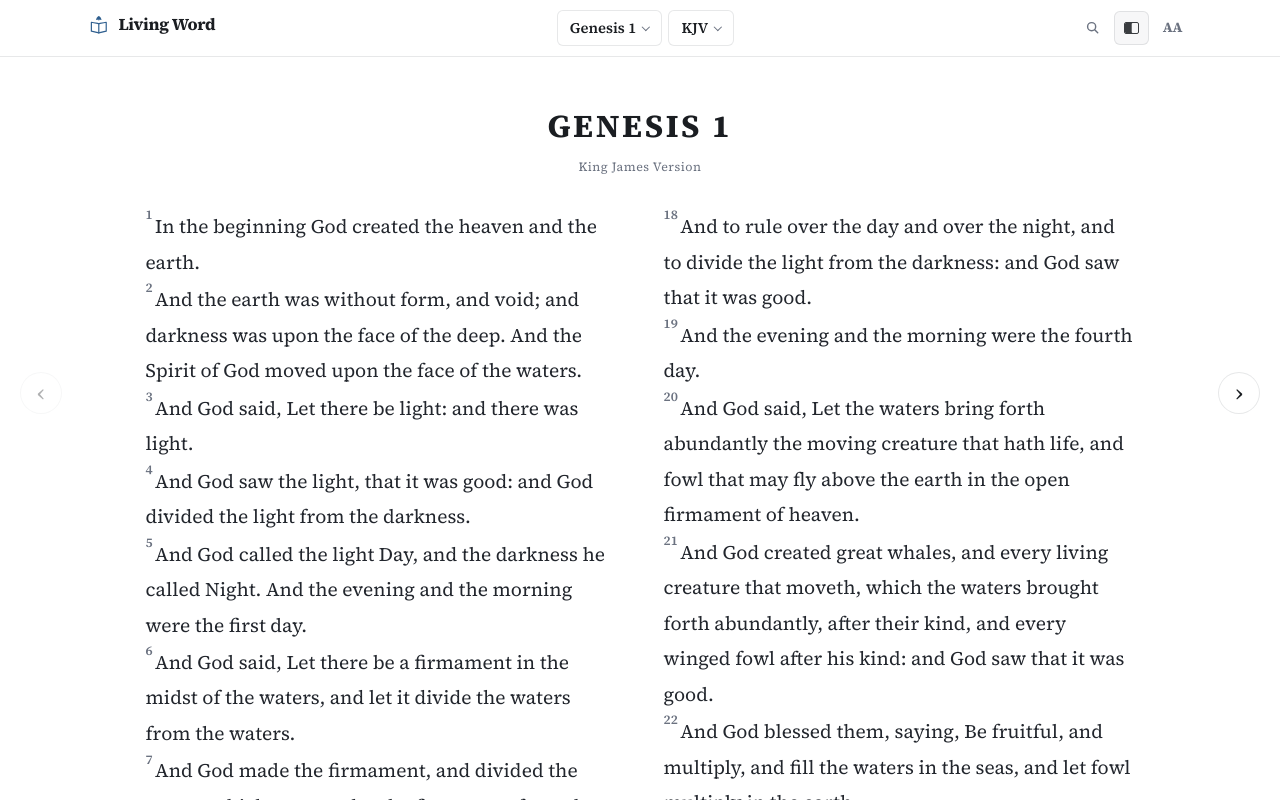
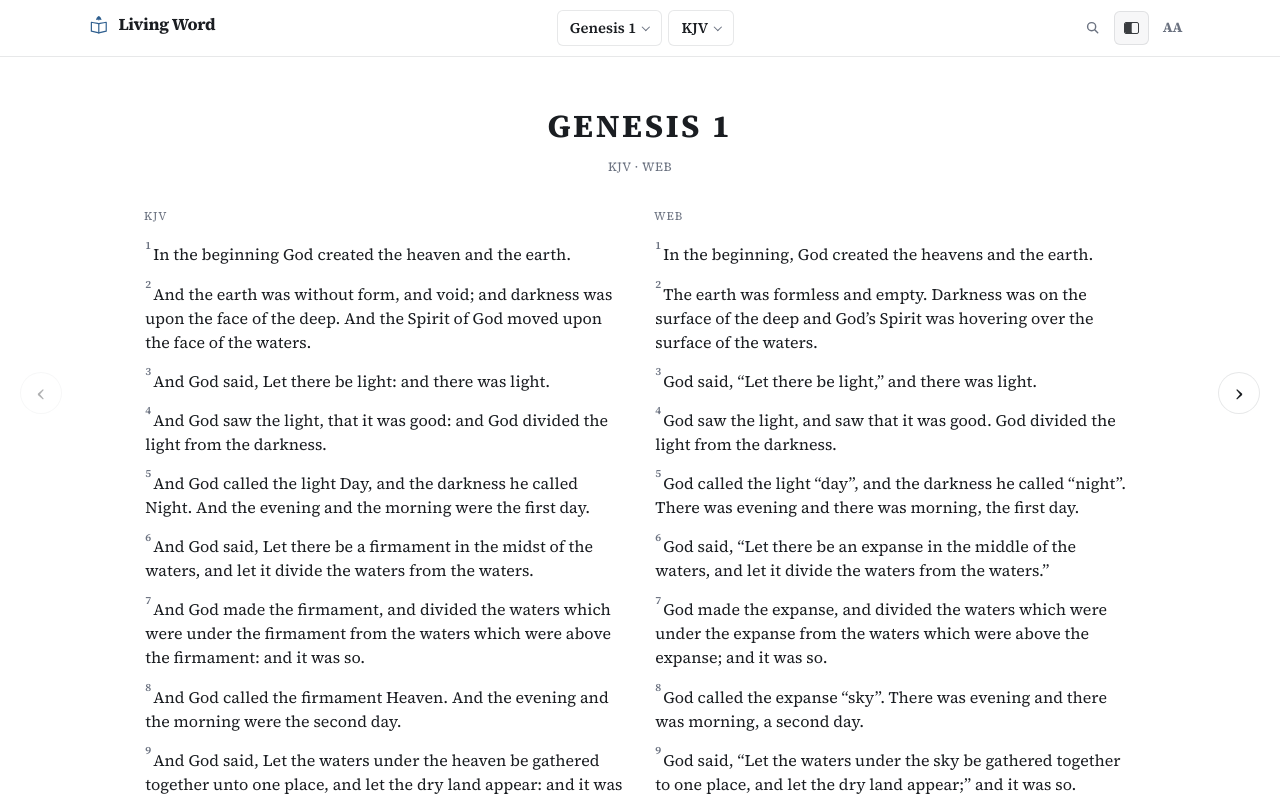
Before and after one commit to Thespaceblade/living-word, a Next.js app: page /read/kjv/genesis/1 in a window 1280 px wide. Both pictures are taken after a click on the button 1131 px from the left and 27 px from the top of the page. Built offline with nearby package versions, Linux system fonts and the light colour scheme.

Commit message:
Add true side-by-side parallel Bible versions
Replace dual CSS columns of one text with verse-aligned primary and
secondary versions. Parallel version is chosen in settings and loaded
through /api/chapter.

```diff
--- a/data/processed/catalog.json
+++ b/data/processed/catalog.json
@@ -1 +1 @@
-{"versions":[{"id":"kjv","label":"KJV","name":"King James Version"},{"id":"asv","label":"ASV","name":"American Standard Version"},{"id":"web","label":"WEB","name":"World English Bible"},{"id":"bsb","label":"BSB","name":"Berean Standard Bible"},{"id":"bbe","label":"BBE","name":"Bible in Basic English"},{"id":"nheb","label":"NHEB","name":"New Heart English Bible"}],"books":[{"book":"Genesis","slug":"genesis","chapters":50,"commentaryEntries":290,"taggedVerses":1533,"license":"cc0-1.0","author":"Matthew Henry"},{"book":"Psalms","slug":"psalms","chapters":150,"commentaryEntries":593,"taggedVerses":2461,"license":"cc0-1.0","author":"Matthew Henry"},{"book":"John","slug":"john","chapters":21,"commentaryEntries":118,"taggedVerses":879,"license":"cc0-1.0","author":"Matthew Henry"}],"generatedAt":"2026-09-07T16:27:15.196Z"}
+{"versions":[{"id":"kjv","label":"KJV","name":"King James Version"},{"id":"asv","label":"ASV","name":"American Standard Version"},{"id":"web","label":"WEB","name":"World English Bible"},{"id":"bsb","label":"BSB","name":"Berean Standard Bible"},{"id":"bbe","label":"BBE","name":"Bible in Basic English"},{"id":"nheb","label":"NHEB","name":"New Heart English Bible"}],"books":[{"book":"Genesis","slug":"genesis","chapters":50,"commentaryEntries":290,"taggedVerses":1533,"license":"cc0-1.0","author":"Matthew Henry"},{"book":"Psalms","slug":"psalms","chapters":150,"commentaryEntries":593,"taggedVerses":2461,"license":"cc0-1.0","author":"Matthew Henry"},{"book":"John","slug":"john","chapters":21,"commentaryEntries":118,"taggedVerses":879,"license":"cc0-1.0","author":"Matthew Henry"}],"generatedAt":"2026-09-07T17:09:30.740Z"}
--- /dev/null
+++ b/src/app/api/chapter/route.ts
@@ -0,0 +1,34 @@
+import { NextResponse } from "next/server";
+import { getChapter, isValidVersion } from "@/lib/content";
+
+export async function GET(request: Request) {
+  const { searchParams } = new URL(request.url);
+  const version = searchParams.get("version");
+  const slug = searchParams.get("slug");
+  const chapter = Number(searchParams.get("chapter"));
+
+  if (
+    !version ||
+    !slug ||
+    !Number.isFinite(chapter) ||
+    !isValidVersion(version)
+  ) {
+    return NextResponse.json(
+      { error: "Required: version, slug, chapter" },
+      { status: 400 },
+    );
+  }
+
+  const data = getChapter(version, slug, chapter);
+  if (!data) {
+    return NextResponse.json({ error: "Chapter not found" }, { status: 404 });
+  }
+
+  return NextResponse.json({
+    book: data.book,
+    slug: data.slug,
+    version: data.version,
+    chapter: data.chapter.chapter,
+    verses: data.chapter.verses,
+  });
+}
--- a/src/app/globals.css
+++ b/src/app/globals.css
@@ -764,6 +764,68 @@ a {
   max-width: 68rem;
 }
 
+.parallel-board {
+  margin-top: 2rem;
+}
+
+.parallel-board__heads {
+  display: grid;
+  grid-template-columns: 1fr 1fr;
+  gap: 1.75rem;
+  margin-bottom: 1rem;
+}
+
+.parallel-board__label {
+  margin: 0;
+  color: var(--muted);
+  font-size: 0.72rem;
+  letter-spacing: 0.08em;
+  text-transform: uppercase;
+}
+
+.parallel-board__status {
+  margin: 0 0 1rem;
+  font-size: 0.9rem;
+}
+
+.parallel-board__rows {
+  display: flex;
+  flex-direction: column;
+  gap: 0.85em;
+}
+
+.parallel-row {
+  display: grid;
+  grid-template-columns: 1fr 1fr;
+  gap: 1.75rem;
+  align-items: start;
+  scroll-margin-top: 5.5rem;
+}
+
+.parallel-row__cell {
+  display: block;
+  width: 100%;
+  text-align: left;
+  font-size: var(--verse-size);
+  line-height: var(--verse-leading);
+}
+
+.reader-settings__parallel {
+  display: grid;
+  gap: 0.35rem;
+  margin-top: 1rem;
+}
+
+.reader-settings__parallel select {
+  width: 100%;
+  border: 1px solid color-mix(in srgb, var(--text) 16%, transparent);
+  border-radius: 0.4rem;
+  background: #fff;
+  color: var(--text);
+  font: inherit;
+  padding: 0.45rem 0.55rem;
+}
+
 .reader__heading {
   text-align: center;
 }
@@ -794,8 +856,8 @@ a {
 }
 
 .verse-stream--dual {
-  column-count: 2;
-  column-gap: 2.75rem;
+  /* Legacy dual column-count removed; true parallels use .parallel-board */
+  column-count: unset;
 }
 
 .verse {
@@ -2300,6 +2362,19 @@ a.xref-card:hover {
     padding-top: calc(var(--reader-bar-h) + 4.5rem);
   }
 
+  .parallel-board__heads,
+  .parallel-row {
+    grid-template-columns: 1fr;
+    gap: 0.35rem;
+  }
+
+  .parallel-board__heads .parallel-board__label:last-child,
+  .parallel-row__cell:last-child {
+    opacity: 0.92;
+    padding-bottom: 0.55rem;
+    border-bottom: 1px solid color-mix(in srgb, var(--text) 8%, transparent);
+  }
+
   .verse-stream--dual {
     column-count: 1;
   }
--- a/src/components/BibleReader.tsx
+++ b/src/components/BibleReader.tsx
@@ -55,8 +55,10 @@ type FontScale = "sm" | "md" | "lg";
 
 const LAYOUT_KEY = "lw-layout";
 const FONT_KEY = "lw-font-scale";
+const PARALLEL_KEY = "lw-parallel-version";
 const layoutListeners = new Set<() => void>();
 const fontListeners = new Set<() => void>();
+const parallelListeners = new Set<() => void>();
 
 function getLayoutSnapshot(): LayoutMode {
   const saved = window.localStorage.getItem(LAYOUT_KEY);
@@ -98,6 +100,28 @@ function writeFont(scale: FontScale) {
   fontListeners.forEach((listener) => listener());
 }
 
+function readParallelPreference(): string | null {
+  return window.localStorage.getItem(PARALLEL_KEY);
+}
+
+function writeParallelVersion(id: string) {
+  window.localStorage.setItem(PARALLEL_KEY, id);
+  parallelListeners.forEach((listener) => listener());
+}
+
+function subscribeParallel(onStoreChange: () => void) {
+  parallelListeners.add(onStoreChange);
+  return () => parallelListeners.delete(onStoreChange);
+}
+
+function pickDefaultParallel(primary: string, versions: BibleVersion[]) {
+  const preferred = ["web", "bsb", "nheb", "bbe", "asv", "kjv"];
+  for (const id of preferred) {
+    if (id !== primary && versions.some((v) => v.id === id)) return id;
+  }
+  return versions.find((v) => v.id !== primary)?.id ?? primary;
+}
+
 export function BibleReader({
   version,
   versions,
@@ -123,6 +147,11 @@ export function BibleReader({
     getFontSnapshot,
     getServerFontSnapshot,
   );
+  const parallelPref = useSyncExternalStore(
+    subscribeParallel,
+    readParallelPreference,
+    () => null,
+  );
   const marks = useSyncExternalStore(
     subscribeMarks,
     getMarksSnapshot,
@@ -144,6 +173,10 @@ export function BibleReader({
   const [navLayer, setNavLayer] = useState<NavLayer>(null);
   const [settingsOpen, setSettingsOpen] = useState(false);
   const [searchOpen, setSearchOpen] = useState(false);
+  const [parallelVerses, setParallelVerses] = useState<BibleVerse[] | null>(
+    null,
+  );
+  const [parallelError, setParallelError] = useState<string | null>(null);
 
   const chapters = useMemo(
     () => Array.from({ length: chapterCount }, (_, i) => i + 1),
@@ -157,6 +190,68 @@ export function BibleReader({
       label: version.toUpperCase(),
       name: version,
     } satisfies BibleVersion);
+
+  const parallelVersion = useMemo(() => {
+    if (
+      parallelPref &&
+      parallelPref !== version &&
+      versions.some((v) => v.id === parallelPref)
+    ) {
+      return parallelPref;
+    }
+    return pickDefaultParallel(version, versions);
+  }, [parallelPref, version, versions]);
+
+  const parallelMeta =
+    versions.find((v) => v.id === parallelVersion) ??
+    ({
+      id: parallelVersion,
+      label: parallelVersion.toUpperCase(),
+      name: parallelVersion,
+    } satisfies BibleVersion);
+
+  useEffect(() => {
+    if (layout !== "dual") {
+      setParallelVerses(null);
+      setParallelError(null);
+      return;
+    }
+    if (parallelVersion === version) {
+      setParallelVerses(verses);
+      setParallelError(null);
+      return;
+    }
+
+    const controller = new AbortController();
+    setParallelVerses(null);
+    setParallelError(null);
+    const params = new URLSearchParams({
+      version: parallelVersion,
+      slug,
+      chapter: String(chapter),
+    });
+    fetch(`/api/chapter?${params}`, { signal: controller.signal })
+      .then(async (res) => {
+        if (!res.ok) throw new Error("Could not load parallel chapter");
+        return (await res.json()) as { verses: BibleVerse[] };
+      })
+      .then((json) => {
+        setParallelVerses(json.verses);
+      })
+      .catch((error: unknown) => {
+        if (controller.signal.aborted) return;
+        setParallelError(
+          error instanceof Error ? error.message : "Parallel load failed",
+        );
+      });
+    return () => controller.abort();
+  }, [layout, parallelVersion, version, slug, chapter, verses]);
+
+  const parallelByVerse = useMemo(() => {
+    const map = new Map<number, string>();
+    for (const v of parallelVerses ?? []) map.set(v.verse, v.text);
+    return map;
+  }, [parallelVerses]);
 
   const bookIndex = books.findIndex((b) => b.slug === slug);
   const canGoPrev = chapter > 1 || bookIndex > 0;
@@ -435,8 +530,8 @@ export function BibleReader({
             <button
               type="button"
               className={`reader-bar__icon ${layout === "dual" ? "is-active" : ""}`}
-              aria-label="Dual-column layout"
-              title="Dual columns"
+              aria-label="Side-by-side versions"
+              title="Side-by-side versions"
               aria-pressed={layout === "dual"}
               onClick={() =>
                 writeLayout(layout === "dual" ? "single" : "dual")
@@ -613,6 +708,24 @@ export function BibleReader({
                 AA
               </button>
             </div>
+            <label className="field reader-settings__parallel">
+              <span>Parallel version</span>
+              <select
+                value={parallelVersion}
+                onChange={(e) => {
+                  writeParallelVersion(e.target.value);
+                  writeLayout("dual");
+                }}
+              >
+                {versions
+                  .filter((v) => v.id !== version)
+                  .map((v) => (
+                    <option key={v.id} value={v.id}>
+                      {v.label}: {v.name}
+                    </option>
+                  ))}
+              </select>
+            </label>
           </div>
         ) : null}
 
@@ -681,10 +794,74 @@ export function BibleReader({
             <h1>
               {book} {chapter}
             </h1>
-            <p className="reader__meta">{versionMeta.name}</p>
+            <p className="reader__meta">
+              {layout === "dual"
+                ? `${versionMeta.label} · ${parallelMeta.label}`
+                : versionMeta.name}
+            </p>
           </div>
 
-          <div className={`verse-stream verse-stream--${layout}`}>
+          {layout === "dual" ? (
+            <div className="parallel-board">
+              <div className="parallel-board__heads" aria-hidden>
+                <p className="parallel-board__label">{versionMeta.label}</p>
+                <p className="parallel-board__label">{parallelMeta.label}</p>
+              </div>
+              {parallelError ? (
+                <p className="parallel-board__status error">{parallelError}</p>
+              ) : null}
+              {!parallelVerses && !parallelError ? (
+                <p className="parallel-board__status muted">Loading parallel…</p>
+              ) : null}
+              <div className="parallel-board__rows">
+                {verses.map((v) => {
+                  const active =
+                    selected?.chapter === chapter &&
+                    selected?.verse === v.verse &&
+                    selected?.slug === slug;
+                  const mark = getMark(marks, slug, chapter, v.verse);
+                  const hlClass = mark?.highlight
+                    ? `verse--hl-${mark.highlight}`
+                    : "";
+                  const parallelText = parallelByVerse.get(v.verse) ?? "";
+                  return (
+                    <div
+                      key={v.verse}
+                      id={`verse-${v.verse}`}
+                      className={`parallel-row ${active ? "is-active" : ""}`}
+                    >
+                      <button
+                        type="button"
+                        className={`verse parallel-row__cell ${active ? "verse--active" : ""} ${hlClass} ${mark?.bookmarked ? "verse--bookmarked" : ""}`}
+                        onClick={() => chooseVerse(v.verse)}
+                      >
+                        <sup className="verse__n">
+                          {v.verse}
+                          {mark?.bookmarked ? (
+                            <span className="verse__mark" aria-hidden>
+                              ·
+                            </span>
+                          ) : null}
+                        </sup>
+                        <span className="verse__t">{v.text}</span>
+                      </button>
+                      <button
+                        type="button"
+                        className={`verse parallel-row__cell ${active ? "verse--active" : ""}`}
+                        onClick={() => chooseVerse(v.verse)}
+                      >
+                        <sup className="verse__n">{v.verse}</sup>
+                        <span className="verse__t">
+                          {parallelText || (parallelVerses ? "" : "…")}
+                        </span>
+                      </button>
+                    </div>
+                  );
+                })}
+              </div>
+            </div>
+          ) : (
+            <div className="verse-stream verse-stream--single">
               {verses.map((v) => {
                 const active =
                   selected?.chapter === chapter &&
@@ -715,6 +892,7 @@ export function BibleReader({
                 );
               })}
             </div>
+          )}
         </div>
 
         {selected && selected.slug === slug && selected.chapter === chapter ? (
```
Lines whose indentation alone changed are shown as unchanged.
